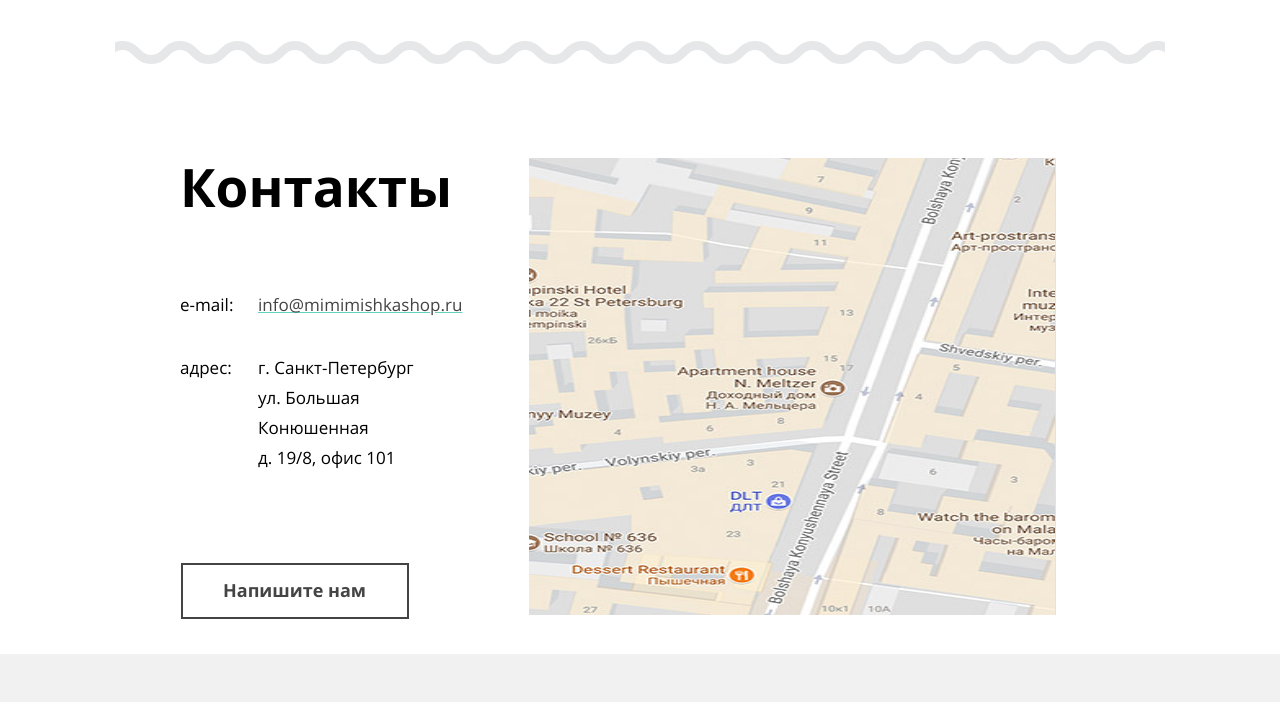
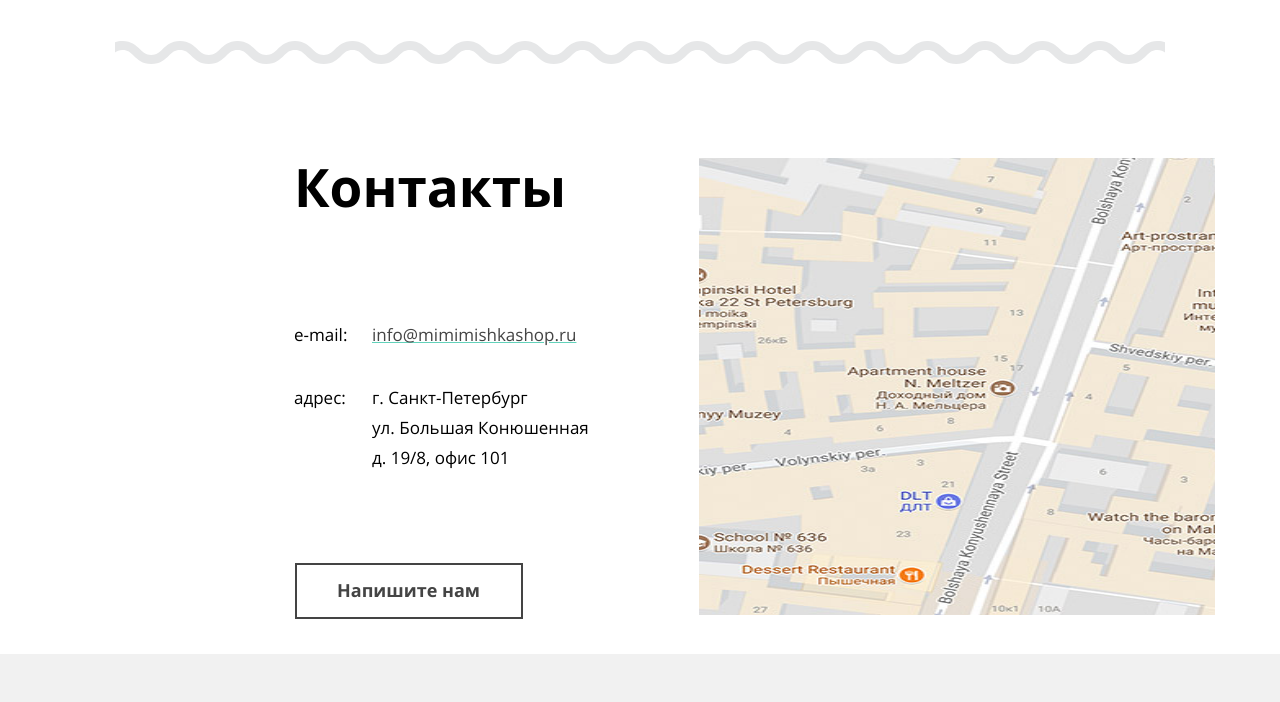
Before and after one commit to Marsels23/224291-mishka-24, a plain HTML site: page source/index.html in a window 1280 px wide. Shown: the part 2699-3401 px from the top of the page. Drawn offline with nearby package versions, Linux system fonts and the light colour scheme; files that its build step writes are made by us from their sources.

Commit message:
сетки_внутренние страницы

```diff
--- a/source/less/blocks/contacts.less
+++ b/source/less/blocks/contacts.less
@@ -128,11 +128,10 @@ width: 100%;
   .contacts__inner {
     max-width: 1150px;
     margin: 0 auto;
-
-
-    grid-template-columns: 60px 294px 527px;
+    grid-template-columns: 174px 350px auto;
     grid-template-rows: 144px 171px 142px;
     column-gap: 55px;
+    box-sizing: border-box;
   }
 
   .contacts__title {
```
